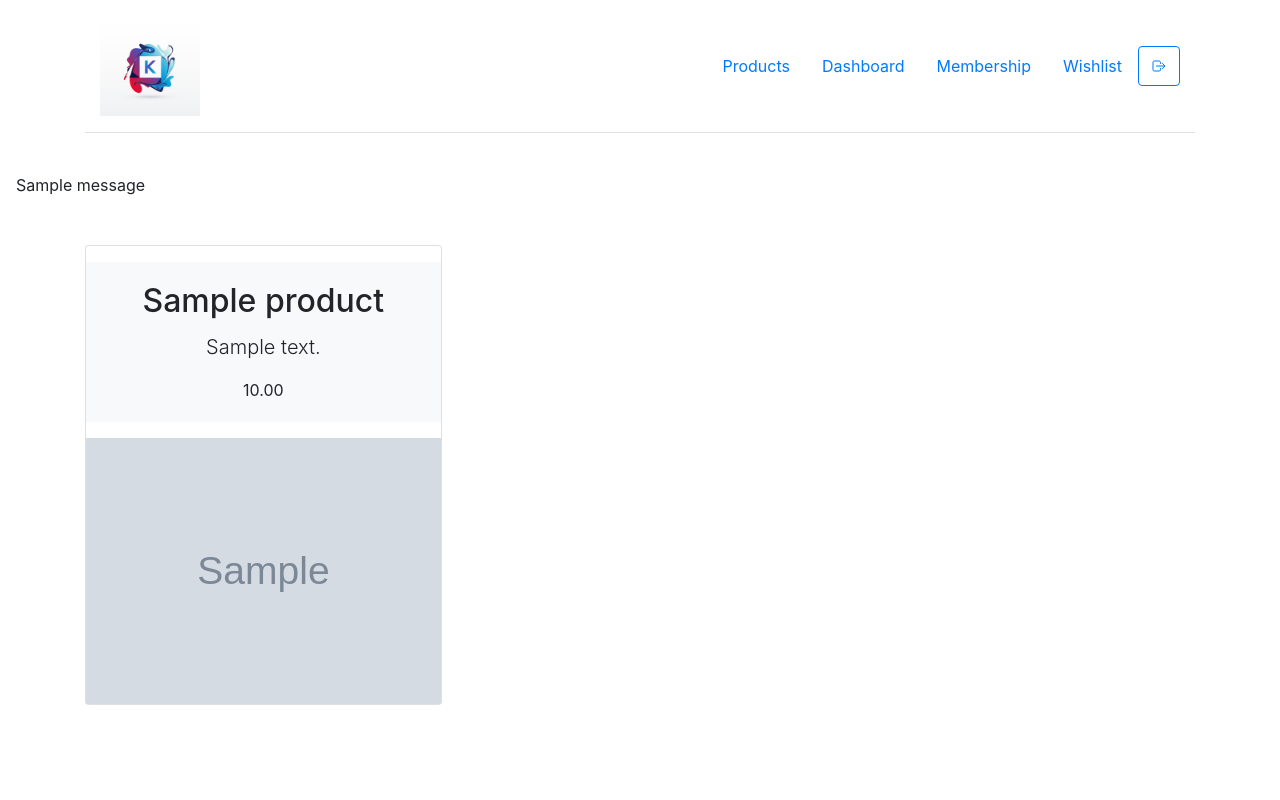
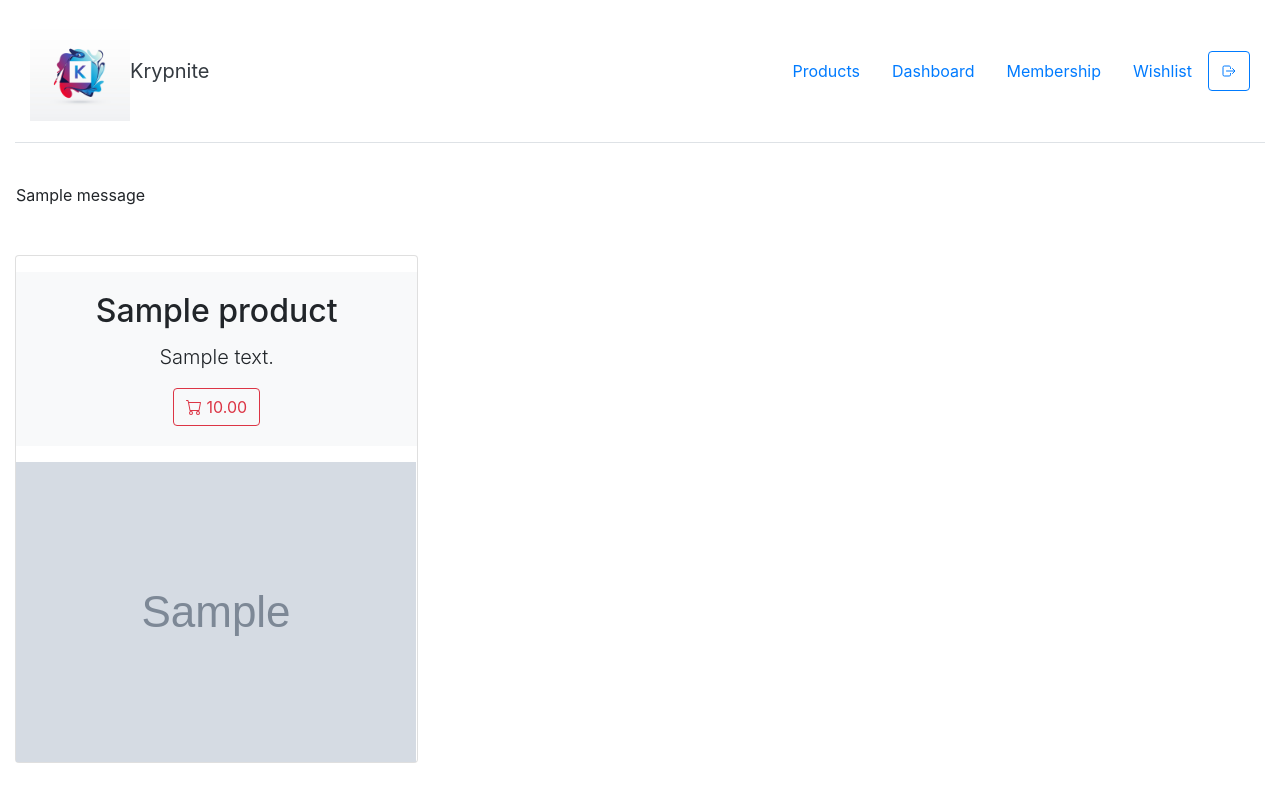
Before and after one commit to UdrescuVlad/krypnite_, a Django app: page /krypnite/products/ in a window 1280 px wide. Run offline with Django 3.2, Linux system fonts and the light colour scheme; a user stored in the database is signed in; tables that the repository leaves empty hold one stand-in row (values such as "Sample post"); grey boxes marked "Sample" are stand-in pictures; one stand-in notice (Sample message) is shown; some libraries are stand-ins or nearby versions.

Commit message:
price button - adding closing tag for button

```diff
--- a/krypniteproject/settings.py
+++ b/krypniteproject/settings.py
@@ -59,7 +59,7 @@ ROOT_URLCONF = 'krypniteproject.urls'
 TEMPLATES = [
     {
         'BACKEND': 'django.template.backends.django.DjangoTemplates',
-        'DIRS': [],
+        'DIRS': [os.path.join(BASE_DIR, 'krypniteweb/templates')],
         'APP_DIRS': True,
         'OPTIONS': {
             'context_processors': [
--- a/krypniteweb/models.py
+++ b/krypniteweb/models.py
@@ -15,3 +15,8 @@ class Wishlist(models.Model):
     phone = models.CharField(validators=[phone_regex], max_length=12, blank=True)
     description = models.TextField(max_length=200)
     estimation_time = models.DecimalField(max_digits=6, decimal_places=2)
+
+class RegistrationModel(models.Model):
+    name = models.CharField(max_length=50)
+    email = models.EmailField(max_length=254)
+    password = models.CharField(max_length=50)
--- a/krypniteweb/templates/base.html
+++ b/krypniteweb/templates/base.html
@@ -4,7 +4,7 @@
             Krypnite
         </title>
 
-<link href="/docs/5.1/dist/css/bootstrap.min.css" rel="stylesheet" integrity="sha384-KyZXEAg3QhqLMpG8r+8fhAXLRk2vvoC2f3B09zVXn8CA5QIVfZOJ3BCsw2P0p/We" crossorigin="anonymous">
+        <link href="/docs/5.1/dist/css/bootstrap.min.css" rel="stylesheet" integrity="sha384-KyZXEAg3QhqLMpG8r+8fhAXLRk2vvoC2f3B09zVXn8CA5QIVfZOJ3BCsw2P0p/We" crossorigin="anonymous">
         <link rel="canonical" href="https://getbootstrap.com/docs/5.1/examples/sign-in/">
         <link rel="stylesheet" href="https://stackpath.bootstrapcdn.com/bootstrap/4.5.0/css/bootstrap.min.css" integrity="sha384-9aIt2nRpC12Uk9gS9baDl411NQApFmC26EwAOH8WgZl5MYYxFfc+NcPb1dKGj7Sk" crossorigin="anonymous">
         <link rel="canonical" href="https://getbootstrap.com/docs/5.1/examples/headers/">
@@ -102,17 +102,16 @@
               @include media-breakpoint-only(lg) {
                 column-count: 5;
               }
-              @include media-breakpoint-only(xl) {
-                column-count: 5;
-              }
             }
           </style>
           <link href="headers.css" rel="stylesheet">
     </head>
     <body>
       {% include 'navbar.html' %}
+      <!-- {% if request.user.is_authenticated %} -->
       {% block content %}
       {% endblock %}
+      {% endif %}
       <script>
         setTimeout(function() { $('.message').fadeIn('fast').fadeOut('slow');},3000);
       </script>
--- a/krypniteweb/templates/become_member.html
+++ b/krypniteweb/templates/become_member.html
@@ -6,7 +6,7 @@
 
     <div class="pricing-header p-3 pb-md-4 mx-auto text-center">
       <h1 class="display-4 fw-normal">Pricing</h1>
-      <p class="fs-5 text-muted">Quickly build an effective pricing table for your potential customers with this Bootstrap example. It’s built with default Bootstrap components and utilities with little customization.</p>
+      <p class="fs-5 text-muted">Membership</p>
     </div>
   </header>
 
--- a/krypniteweb/templates/login.html
+++ b/krypniteweb/templates/login.html
@@ -130,14 +130,12 @@
             <div class="form-floating">
                 <input type="password" class="form-control" id="floatingPassword" placeholder="Password" name="password">
             </div>
-
             <br><br>
             <button class="w-100 btn btn-lg btn-primary" type="submit">Let me enter</button>
             <br><br>
+        </form>
         <a href="{% url 'register' %}" class="btn btn-outline-dark btn-sm" role="button">I don't have an account</a>
-
         <p class="mt-5 mb-3 text-muted">&copy;2021</p>
-    </form>
     </main>
     <script>
         setTimeout(function() { $('.message').fadeIn('fast').fadeOut('slow');},3000);
--- a/krypniteweb/templates/navbar.html
+++ b/krypniteweb/templates/navbar.html
@@ -37,12 +37,12 @@
       outline: 0;
     }
   </style>
-
-  <div class="container">
+  {% if request.user.is_authenticated %}
+  <div class="container-fluid">
     <header class="d-flex flex-wrap align-items-center justify-content-center justify-content-md-between py-3 mb-4 border-bottom">
-
-      <a class="d-flex align-items-center col-md-auto text-dark text-decoration-none" href="/krypnite/products">
+        <a class="navbar-brand d-flex align-items-center col-md-auto text-dark text-decoration-none" href="/krypnite/products">
           <img src="../static/8744.png" width="100" height="100" class="bi me-2" alt="logo krypnite in navbar">
+          Krypnite
         </a>
 
         <ul class="nav col-md-auto justify-content-center">
@@ -64,3 +64,4 @@
       </div>
     </header>
   </div>
+  {% endif %}
--- a/krypniteweb/templates/view_products.html
+++ b/krypniteweb/templates/view_products.html
@@ -9,14 +9,21 @@
         </div>
         {% endif %}
     </div>
-    <div class="container">
+    <div class="container-fluid">
         <div class="card-columns">
             {% for product in products %}
             <div class="card rounded mx-auto">
-                <div class="card-body position-relative overflow-hidden my-md-3 text-center bg-light">
+                <div class="card-body position-relative overflow-hidden my-md-3 text-center bg-light border-radius: 20%">
                     <h2 class="card-title">{{ product.product_name }}</h2>
                     <p class="card-text lead">{{ product.description }}</p>
-                    <p class="card-text ">{{ product.price }}</p>
+                    <p class="card-text ">
+                        <button type="button" class="btn btn-outline-danger">
+                            <svg xmlns="http://www.w3.org/2000/svg" width="16" height="16" fill="currentColor" class="bi bi-cart">
+                                <path d="M0 1.5A.5.5 0 0 1 .5 1H2a.5.5 0 0 1 .485.379L2.89 3H14.5a.5.5 0 0 1 .491.592l-1.5 8A.5.5 0 0 1 13 12H4a.5.5 0 0 1-.491-.408L2.01 3.607 1.61 2H.5a.5.5 0 0 1-.5-.5zM3.102 4l1.313 7h8.17l1.313-7H3.102zM5 12a2 2 0 1 0 0 4 2 2 0 0 0 0-4zm7 0a2 2 0 1 0 0 4 2 2 0 0 0 0-4zm-7 1a1 1 0 1 1 0 2 1 1 0 0 1 0-2zm7 0a1 1 0 1 1 0 2 1 1 0 0 1 0-2z"/>
+                            </svg>
+                            {{ product.price }}
+                        </button>
+                    </p>
                 </div>
                 <img class="card-image-bottom img-fluid" style='height: auto; max-width: 100%; object-fit: contain ' src="{{ product.product_photo.url }}" alt="image">
             </div>
--- a/krypniteweb/urls.py
+++ b/krypniteweb/urls.py
@@ -7,8 +7,8 @@ from . import views
 urlpatterns = [
     path('products/', views.viewProducts, name='products'),
     path('login/', views.doLogin, name='login'),
+    path('register/', views.doRegister, name='register'),
     path('logout/', views.doLogout, name='logout'),
-    path('register/', views.doRegister, name='register'),
     path('membership/', views.becomeMember, name='membership'),
     path('wishlist/', views.getWishlist, name='wishlist'),
 ] + static(settings.STATIC_URL, document_root=settings.STATIC_ROOT)
--- a/krypniteweb/views.py
+++ b/krypniteweb/views.py
@@ -1,8 +1,9 @@
 from django.shortcuts import render, redirect
-from django.contrib.auth import login, authenticate, logout
+from django.contrib.auth import login, authenticate, logout, get_user_model
+from django.contrib.auth.models import User
 from django.contrib import messages
 from krypniteweb.models import Product
-from krypniteweb.forms import WishlistForm
+from krypniteweb.forms import WishlistForm, RegistrationModelForm
 from krypniteweb.templates import *
 from django.contrib.auth.decorators import login_required
 
@@ -11,6 +12,7 @@ def viewProducts(request):
     products = Product.objects.all()
     return render(request, 'view_products.html', {'products':products})
 
+@login_required
 def becomeMember(request):
     return render(request, 'become_member.html')
 
@@ -29,7 +31,6 @@ def doLogout(request):
     return redirect('/krypnite/login')
 
 def doLogin(request):
-    context = {}
     if request.user.is_authenticated:
         return redirect('/krypnite/products/')
     else:
@@ -46,5 +47,12 @@ def doLogin(request):
                 return render(request, 'login.html')
         return render(request, 'login.html')
 
+User = get_user_model()
 def doRegister(request):
-    return render(request, 'register.html')
+    context = {}
+    form = RegistrationModelForm(request.POST)
+    if form.is_valid():
+        print(form.cleaned_data)
+        User.objects.create_user()
+    context['registration_form'] = form
+    return render(request, 'register.html', context)
```
Also changed, not shown: krypniteweb/forms.py (+6 -1 lines), krypniteweb/templates/register.html (+48 -0 lines), krypniteweb/migrations/0004_registrationmodel.py (added), krypniteweb/migrations/0005_rename_username_registrationmodel_email.py (added), media/images/RAM-2022-THUMBNAIL.jpeg (added), media/images/audi-a8-Michigan.jpeg (added), media/images/tesla_model3.webp (added). Lines whose indentation alone changed are shown as unchanged.
